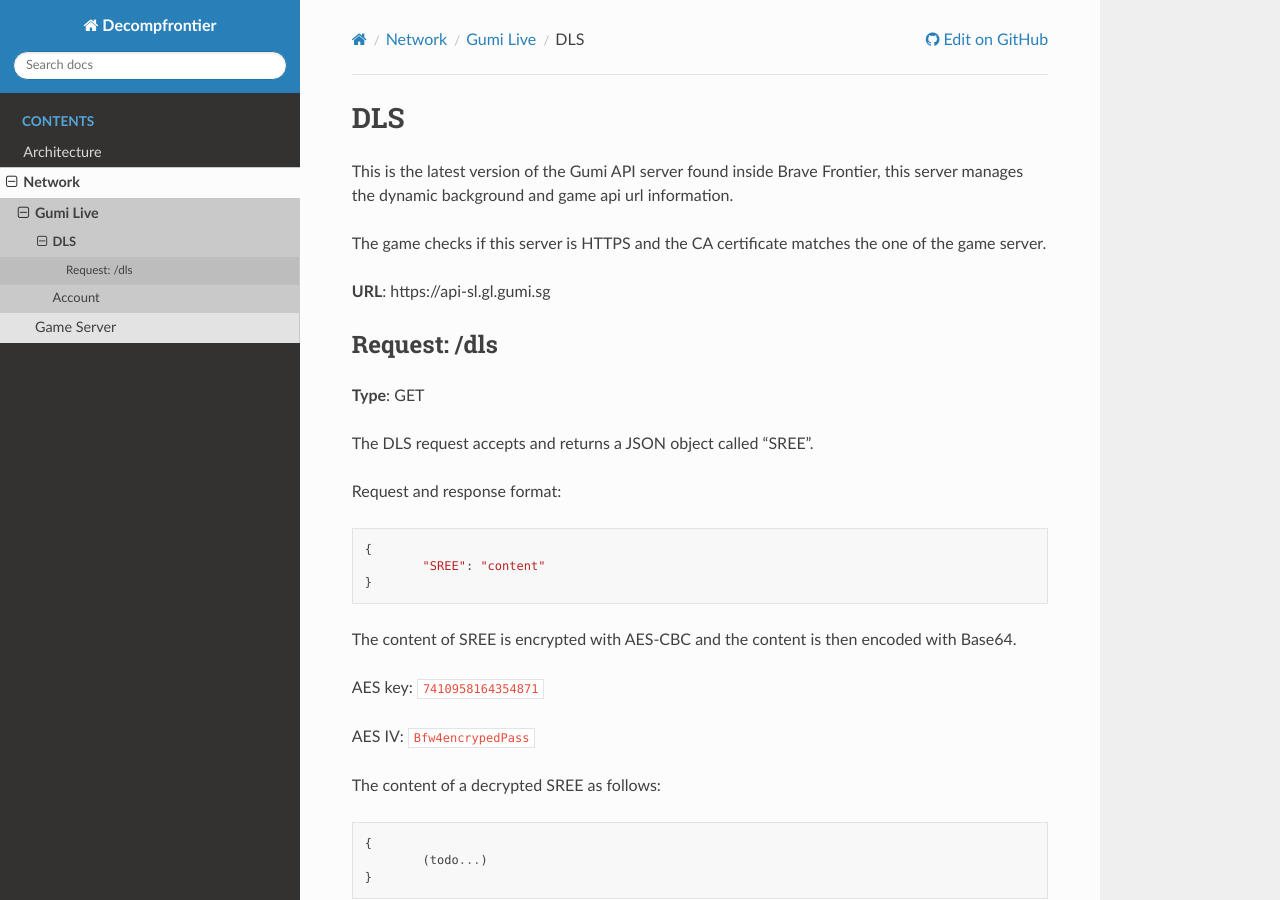
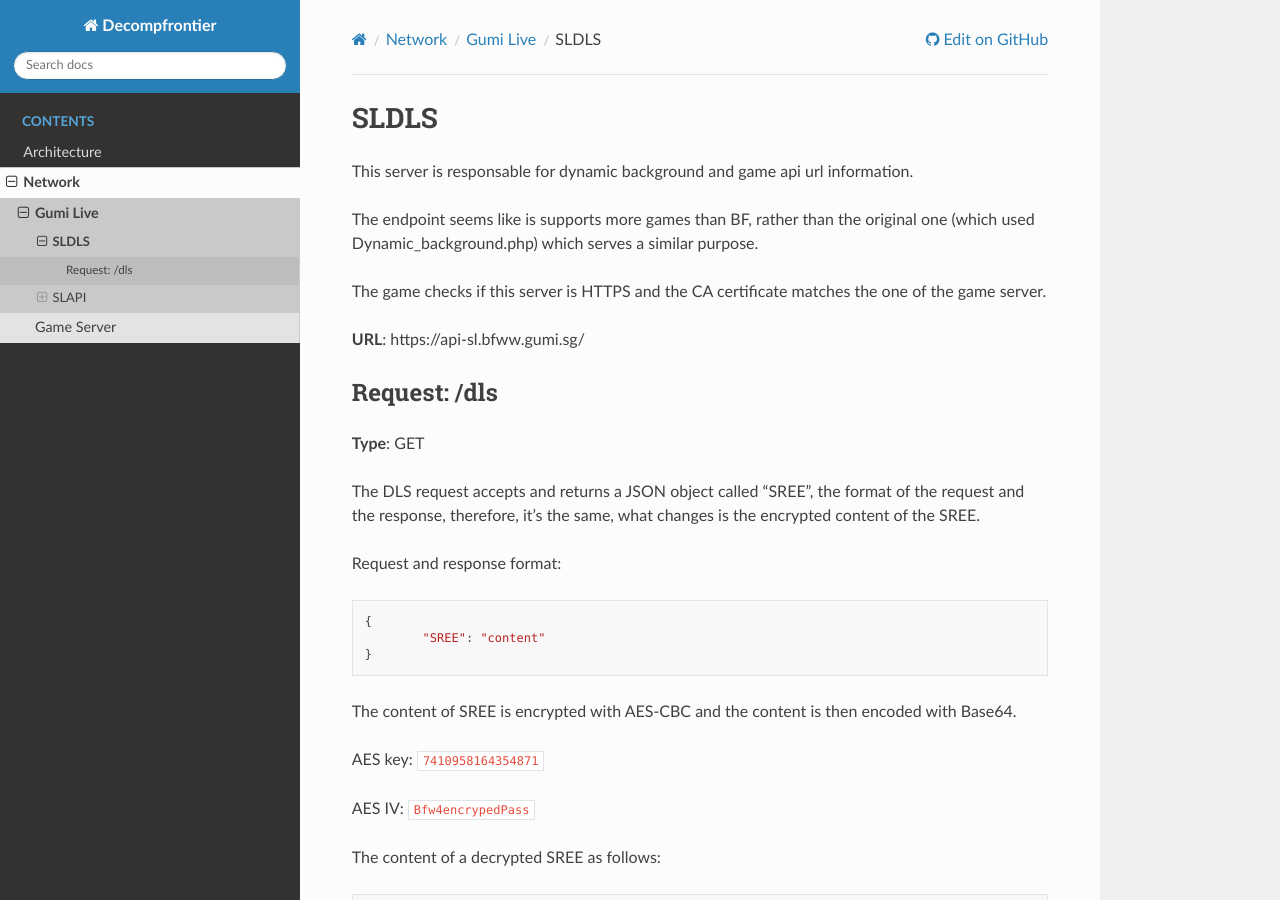
Before and after one commit to decompfrontier/decompfrontier.github.io, a Sphinx documentation site: the page built from source/pages/Network/gumilive/SLDLS.md, in a window 1280 px wide and 900 px high. Built offline with Sphinx 7.4.7 and the Read the Docs theme 2.0.0, drawn with Linux system fonts in a browser that asks for light colours.

````diff
--- a/source/pages/Network/gumilive/Account.md
+++ /dev/null
@@ -1 +0,0 @@
-# Account
--- a/source/pages/Network/gumilive/DLS.md
+++ b/source/pages/Network/gumilive/SLDLS.md
@@ -1,16 +1,20 @@
-# DLS
-This is the latest version of the Gumi API server found inside Brave Frontier, this server
-manages the dynamic background and game api url information.
+# SLDLS
+This server is responsable for dynamic background and game api url information.
+
+The endpoint seems like is supports more games than BF, rather than the
+original one (which used Dynamic_background.php) which serves a similar
+purpose.
 
 The game checks if this server is HTTPS and the CA certificate matches the one of the game
 server.
 
-**URL**: https://api-sl.gl.gumi.sg
+**URL**: https://api-sl.bfww.gumi.sg/
 
 ## Request: /dls
 **Type**: GET
 
-The DLS request accepts and returns a JSON object called "SREE".
+The DLS request accepts and returns a JSON object called "SREE", the format of the request and the response, therefore, it's the same, what changes is the
+encrypted content of the SREE.
 
 Request and response format:
 ```
````
Also changed, not shown: source/pages/Network/gumilive/SLAPI.md (added, +88 -0 lines), source/pages/Network/gumilive/index.rst (+14 -2 lines).
